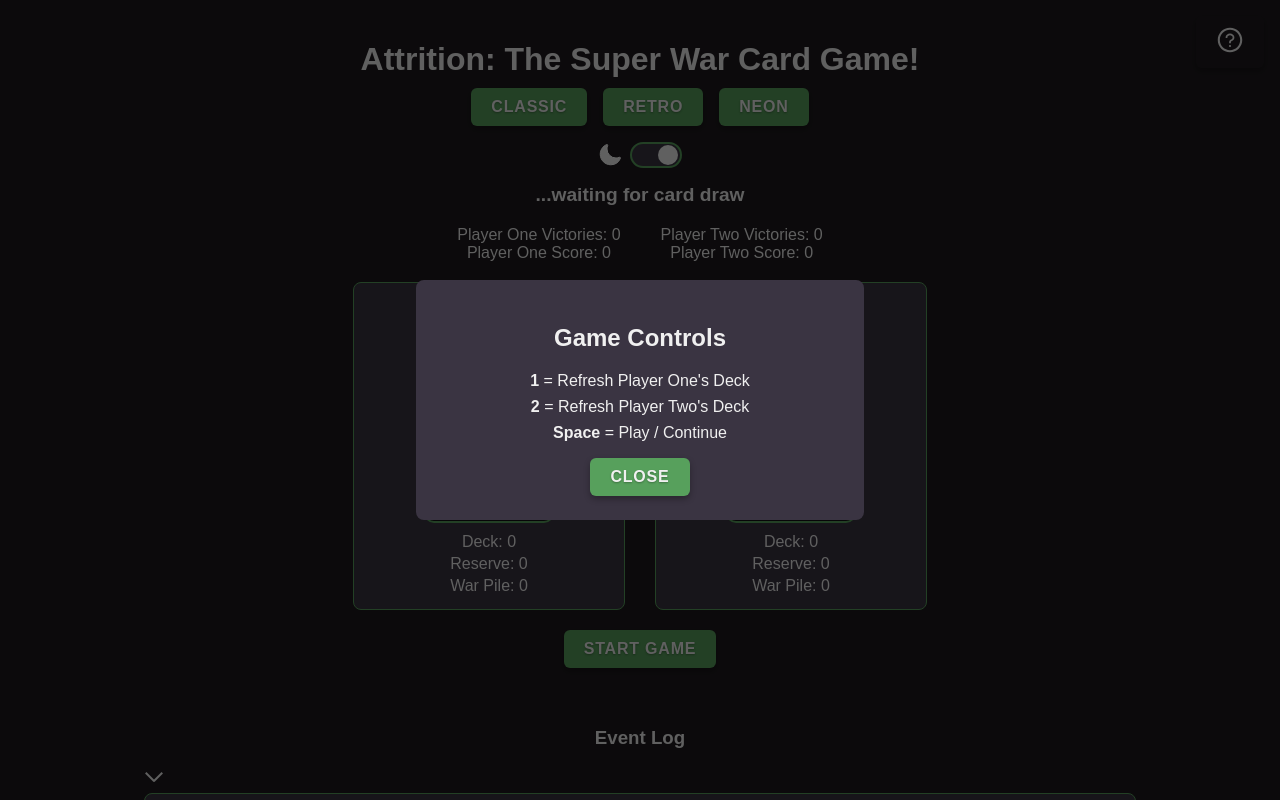
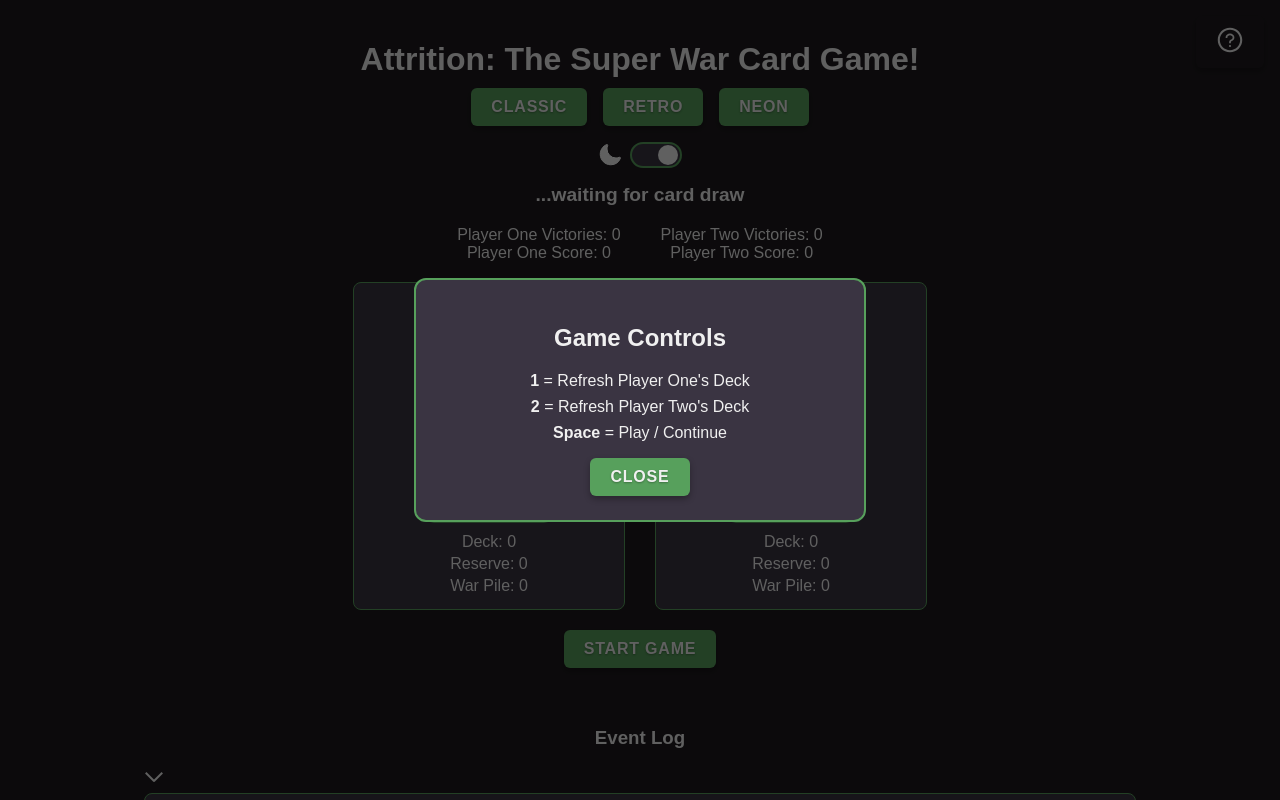
Before and after one commit to GEEspinosa/card-test-project, a React (Create React App) app: page / in a window 1280 px wide. Both pictures are taken after a click on the button "Open Instructions". Built offline with nearby package versions, Linux system fonts and the light colour scheme.

Commit message:
fix: making sure the modals have the same styling, including a highlight border to make it pop from darkened background.

```diff
--- a/src/App.css
+++ b/src/App.css
@@ -71,6 +71,11 @@
   color: inherit;
 }
 
+.help-button:focus-visible {
+  outline: 3px solid var(--accent);
+  outline-offset: 4px;
+}
+
 /* Modal styles */
 .instruction-modal-overlay {
   position: fixed;
@@ -94,15 +99,13 @@
 }
 
 .instruction-modal-content {
-  background: var(--panel);
+ background: var(--panel);
   color: var(--text);
-
-  /* background: #fff;
-  color: #000; */
   padding: 1.5rem;
-  border-radius: 8px;
+  border-radius: 12px;
   max-width: 400px;
   width: 90%;
+  border: 2px solid var(--accent);
 }
 
 .theme-selector {
@@ -315,6 +318,7 @@
   max-height: 90%;
   overflow-y: auto;
   text-align: center;
+  border: 2px solid var(--accent);
 }
 
 .war-display-container {
```
